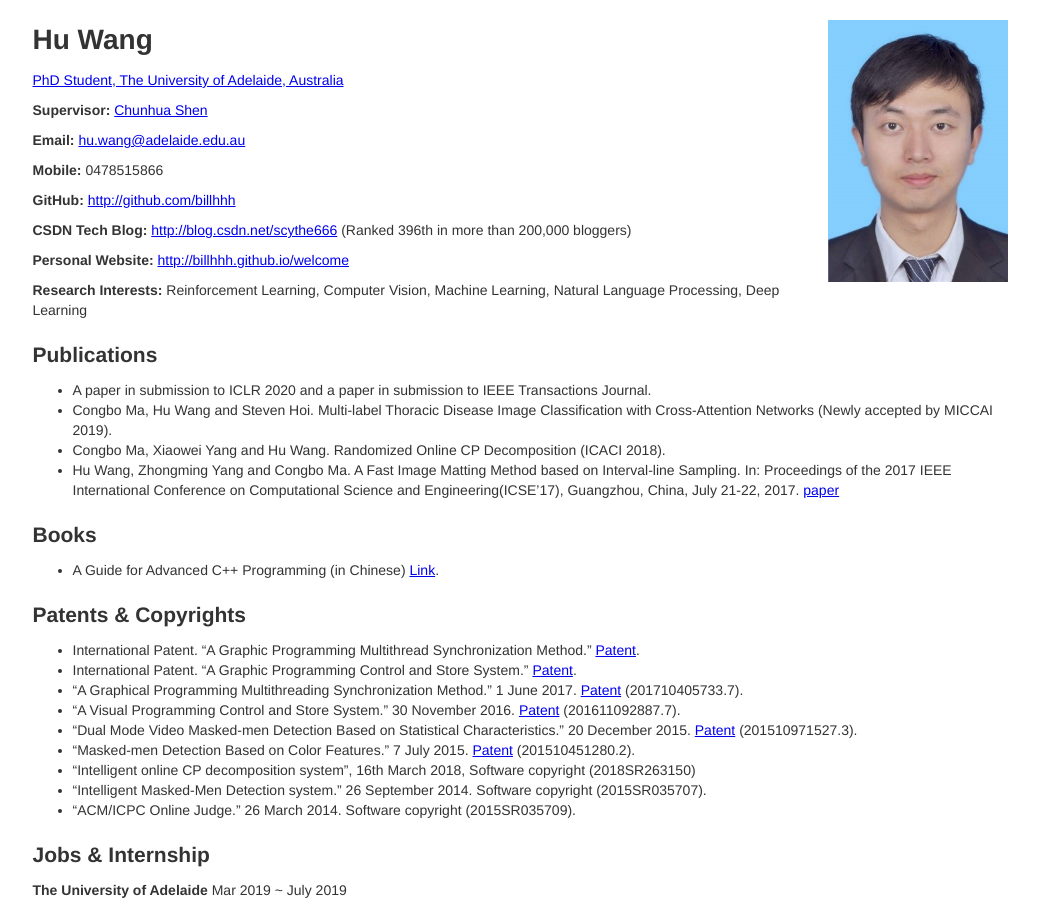
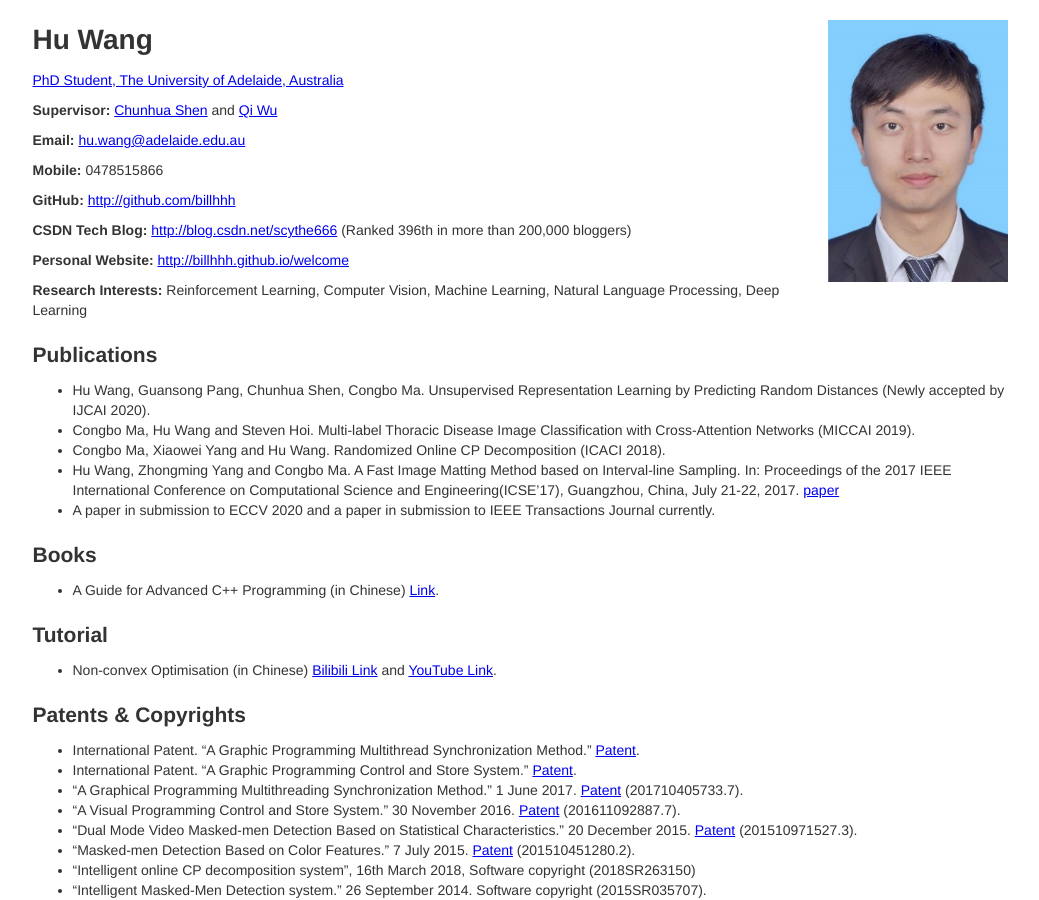
Before and after one commit to billhhh/whblog-omega, a Jekyll site: the page res/index.html, which Jekyll copies as it is, in a window 1280 px wide and 900 px high. Shown: the whole window, without its empty margins (120-1159 px from the left). Built offline with Jekyll 4.4.1, drawn with Linux system fonts in a browser that asks for light colours.

Commit message:
Update index.html

```diff
--- a/res/index.html
+++ b/res/index.html
@@ -15,7 +15,7 @@
       <p><a href = "https://www.adelaide.edu.au/aiml/our-people#aiml-students">PhD Student, The University of Adelaide, Australia</a></p>
       <p>
         <strong>Supervisor:</strong>
-        <span><a href="https://cs.adelaide.edu.au/~chhshen/">Chunhua Shen</a></span>
+        <span><a href="https://cs.adelaide.edu.au/~chhshen/">Chunhua Shen</a> and <a href="http://www.qi-wu.me/">Qi Wu</a></span>
       </p>
       <p>
         <strong>Email:</strong>
@@ -47,16 +47,19 @@
       <div class="row">
         <ul>
           <li>
-            A paper in submission to ICLR 2020 and a paper in submission to IEEE Transactions Journal.
+            Hu Wang, Guansong Pang, Chunhua Shen, Congbo Ma. Unsupervised Representation Learning by Predicting Random Distances (Newly accepted by IJCAI 2020).
           </li>
           <li>
-            Congbo Ma, Hu Wang and Steven Hoi. Multi-label Thoracic Disease Image Classification with Cross-Attention Networks (Newly accepted by MICCAI 2019).
+            Congbo Ma, Hu Wang and Steven Hoi. Multi-label Thoracic Disease Image Classification with Cross-Attention Networks (MICCAI 2019).
           </li>
           <li>
             Congbo Ma, Xiaowei Yang and Hu Wang. Randomized Online CP Decomposition (ICACI 2018).
           </li>
-		  <li>
+	  <li>
             Hu Wang, Zhongming Yang and Congbo Ma. A Fast Image Matting Method based on Interval-line Sampling. In: Proceedings of the 2017 IEEE International Conference on Computational Science and Engineering(ICSE’17), Guangzhou, China, July 21-22, 2017. <a href = "http://ieeexplore.ieee.org/document/8005936/">paper</a>
+          </li>
+	  <li>
+            A paper in submission to ECCV 2020 and a paper in submission to IEEE Transactions Journal currently.
           </li>
         </ul>
       </div>
@@ -66,6 +69,15 @@
         <ul>
           <li>
             A Guide for Advanced C++ Programming (in Chinese) <a href = "https://item.jd.com/12520061.html">Link</a>.
+          </li>
+        </ul>
+      </div>
+
+      <h2>Tutorial</h2>
+      <div class="row">
+        <ul>
+          <li>
+            Non-convex Optimisation (in Chinese) <a href = "https://item.jd.com/12520061.html">Bilibili Link</a> and <a href = "https://www.youtube.com/playlist?list=PLdQpBATOIwnMn0cSiGJ4ve8UMsAAUSv5P">YouTube Link</a>.
           </li>
         </ul>
       </div>
```
